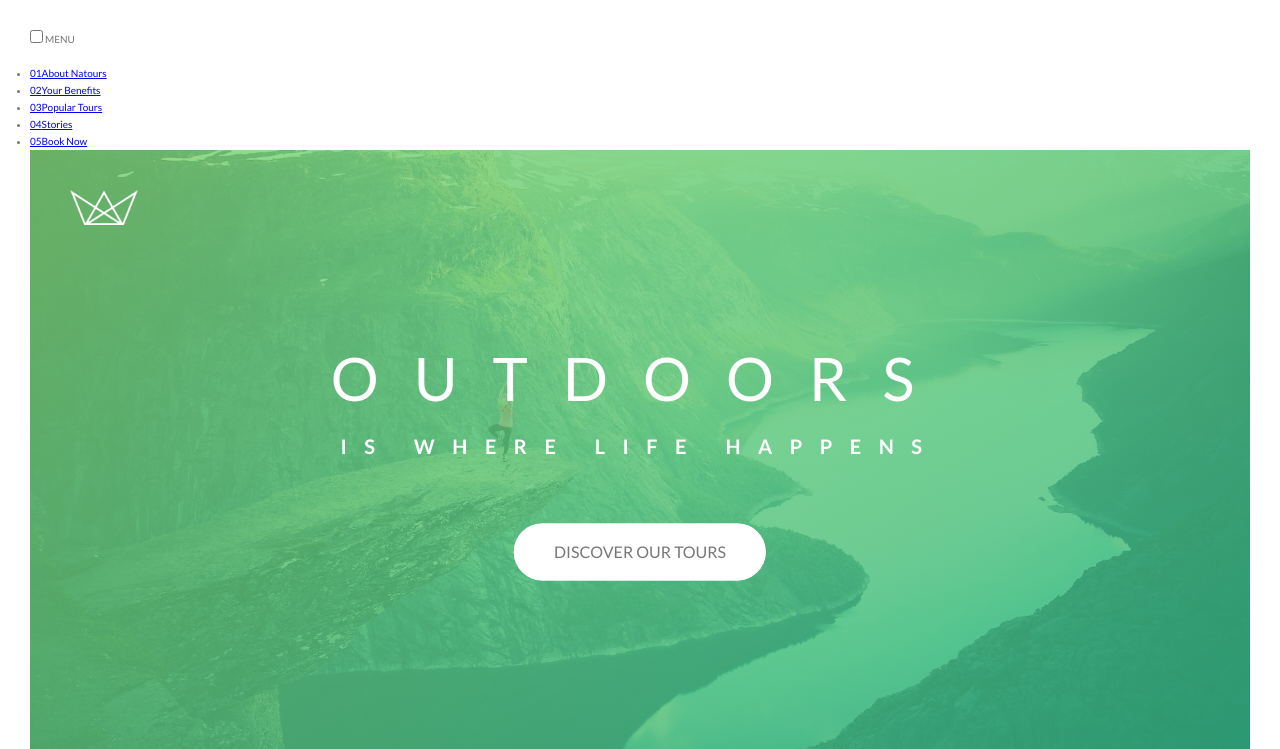
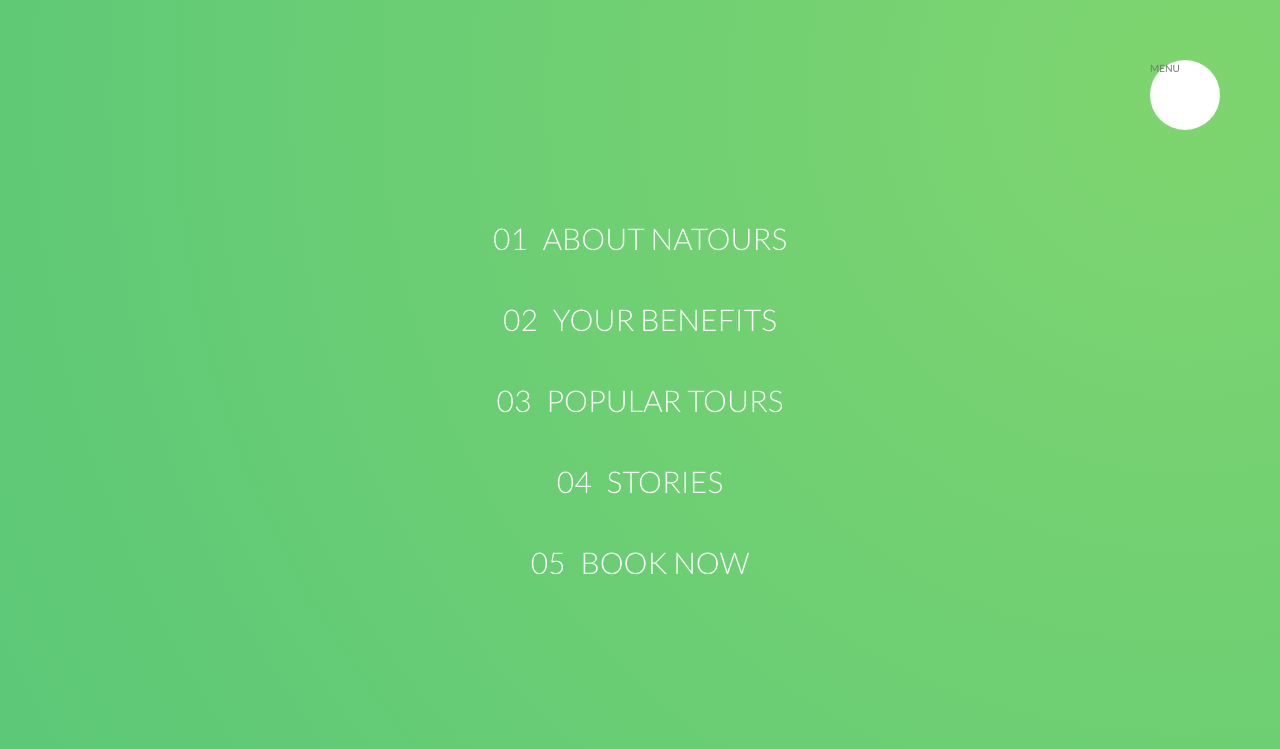
Before and after one commit to frankaddelia/advanced-css-course, a website: page natours/index.html in a window 1280 px wide. Shown: the top 749 px of the page. Drawn offline with Linux system fonts and the light colour scheme.

Commit message:
Latest compiled css

```diff
--- a/natours/css/style.css
+++ b/natours/css/style.css
@@ -554,6 +554,69 @@ body {
     transform: translate(-50%, -50%);
     top: 40%; }
 
+.navigation__checkbox {
+  display: none; }
+
+.navigation__button {
+  background-color: #fff;
+  border-radius: 50%;
+  height: 7rem;
+  position: fixed;
+  right: 6rem;
+  top: 6rem;
+  width: 7rem;
+  z-index: 2000; }
+
+.navigation__background {
+  background-image: radial-gradient(#7ed56f, #28b485);
+  border-radius: 50%;
+  height: 6rem;
+  position: fixed;
+  right: 6.5rem;
+  top: 6.5rem;
+  transform: scale(80);
+  width: 6rem;
+  z-index: 1000; }
+
+.navigation__nav {
+  height: 100vh;
+  position: fixed;
+  right: 0;
+  top: 0;
+  width: 100%;
+  z-index: 1500; }
+
+.navigation__list {
+  left: 50%;
+  position: absolute;
+  top: 50%;
+  transform: translate(-50%, -50%);
+  list-style: none;
+  text-align: center; }
+
+.navigation__item {
+  margin: 1rem; }
+
+.navigation__link:link, .navigation__link:visited {
+  background-image: linear-gradient(120deg, transparent 0%, transparent 50%, #fff 50%);
+  background-size: 220%;
+  color: #fff;
+  display: inline-block;
+  font-size: 3rem;
+  font-weight: 300;
+  padding: 1rem 2rem;
+  text-decoration: none;
+  text-transform: uppercase;
+  transition: all 0.4s; }
+  .navigation__link:link span, .navigation__link:visited span {
+    display: inline-block;
+    margin-right: 1.5rem; }
+
+.navigation__link:hover, .navigation__link:active {
+  background-position: 100%;
+  color: #55c57a;
+  transform: translateX(1rem); }
+
 .section-about {
   background-color: #f7f7f7;
   margin-top: -20vh;
```
